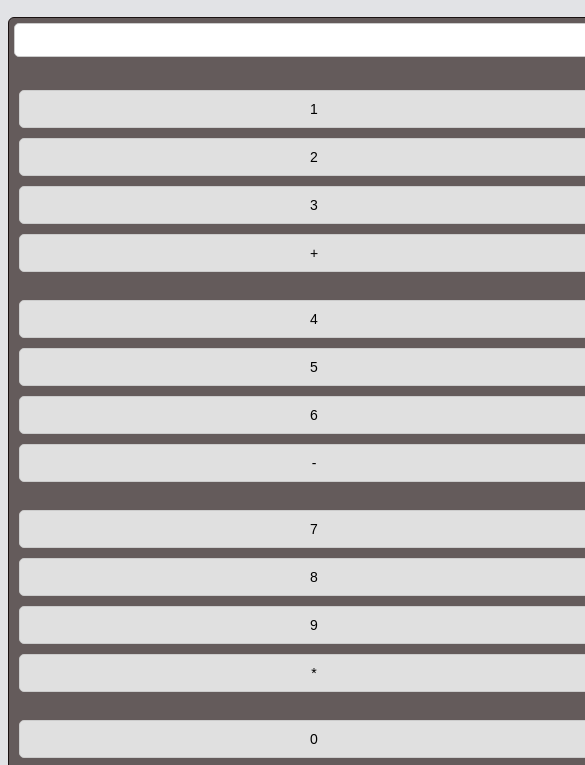
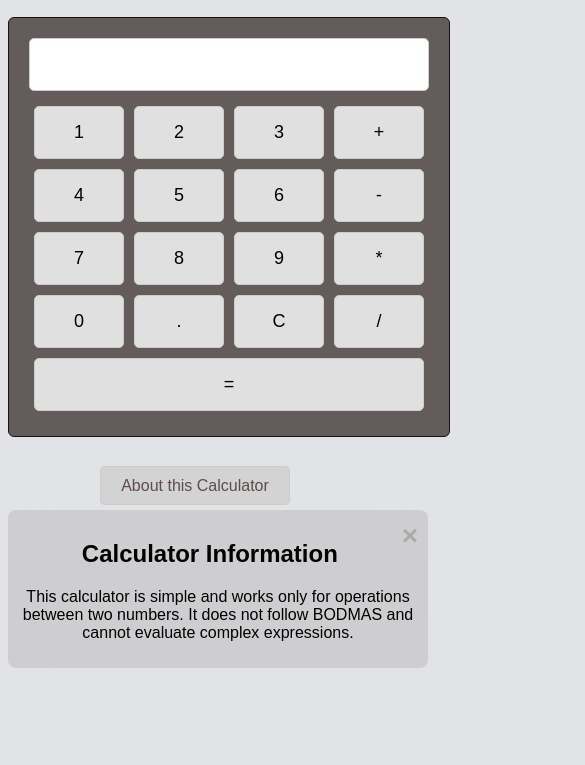
Before and after one commit to Pratimadiwan/CalCulator, a plain HTML site: page index.html in a window 390 px wide. Shown: the part 61-826 px from the top of the page, 585 px wide, since content can reach past the window. Drawn offline with Linux system fonts and the light colour scheme.

Commit message:
made README.md file and modify some codes on the all files

```diff
--- a/index.html
+++ b/index.html
@@ -32,6 +32,16 @@
         <button onclick="appendOperator('/')">/</button>
         <button onclick="calculateResult()">=</button>
     </div>
+    <div class="info-link">
+        <a href="#" onclick="openModal()">About this Calculator</a>
+    </div>
+    <div id="calculatorInfoModal" class="modal">
+        <div class="modal-content">
+            <span class="close" onclick="closeModal()">&times;</span>
+            <h2>Calculator Information</h2>
+            <p>This calculator is simple and works only for operations between two numbers. It does not follow BODMAS and cannot evaluate complex expressions.</p>
+        </div>
+    </div>
     <script src="script.js"></script>
 </body>
 </html>
--- a/script.js
+++ b/script.js
@@ -69,6 +69,25 @@ document.addEventListener('keydown', function(event) {
     }
 });
 
+// Function to open the modal
+function openModal() {
+    document.getElementById('calculatorInfoModal').style.display = 'block';
+}
+
+// Function to close the modal
+function closeModal() {
+    document.getElementById('calculatorInfoModal').style.display = 'none';
+}
+
+// Close the modal if the user clicks anywhere outside the modal content
+window.onclick = function(event) {
+    let modal = document.getElementById('calculatorInfoModal');
+    if (event.target === modal) {
+        modal.style.display = 'none';
+    }
+}
+
+
 
 
 // let result = document.getElementById('result');
--- a/style.css
+++ b/style.css
@@ -42,27 +42,56 @@ h1 {
     background-color: #e0e0e0;
 }
 
-@media (min-width: 402px) {
-    .calculator {
-        width: 400px;
-    }
+.info-link {
+    text-align: center;
+    margin-top: 40px;
 }
 
+.info-link a {
+    text-decoration: none;
+    font-size: 16px;
+    color: #5e4c4c;
+    background-color: #d3d3d3;
+    padding: 10px 20px;
+    border-radius: 5px;
+    border: 1px solid #ccc;
+    transition: background-color 0.3s;
+}
 
-@media (max-width: 401px) {
-    .calculator {
-        width: 600px;
-        padding: 5px;
-    }
+.info-link a:hover {
+    background-color: #bdbdbd;
+}
 
-    .calculator input {
-        font-size: 14px;
-        padding: 8px;
-    }
+modal {
+    display: none;
+    z-index: 1;
+    left: 0;
+    top: 0;
+    width: 100%;
+    height: 100%;
+    background-color: rgba(0, 0, 0, 0.9);
+}
 
-    .calculator button {
-        flex: 1 1 100%;
-        padding: 10px;
-        font-size: 14px;
-    }
+.modal-content {
+    backdrop-filter: blur(20px);
+    background-color: rgba(128, 124, 124, 0.2);
+    margin:  15px auto;
+    padding: 10px;
+    width: 400px;
+    border-radius: 8px;
+    text-align: center;
 }
+
+.close {
+    color: #aaa;
+    float: right;
+    font-size: 28px;
+    font-weight: bold;
+}
+
+.close:hover,
+.close:focus {
+    color: black;
+    text-decoration: none;
+    cursor: pointer;
+}
```
Also changed, not shown: 1 other file.
